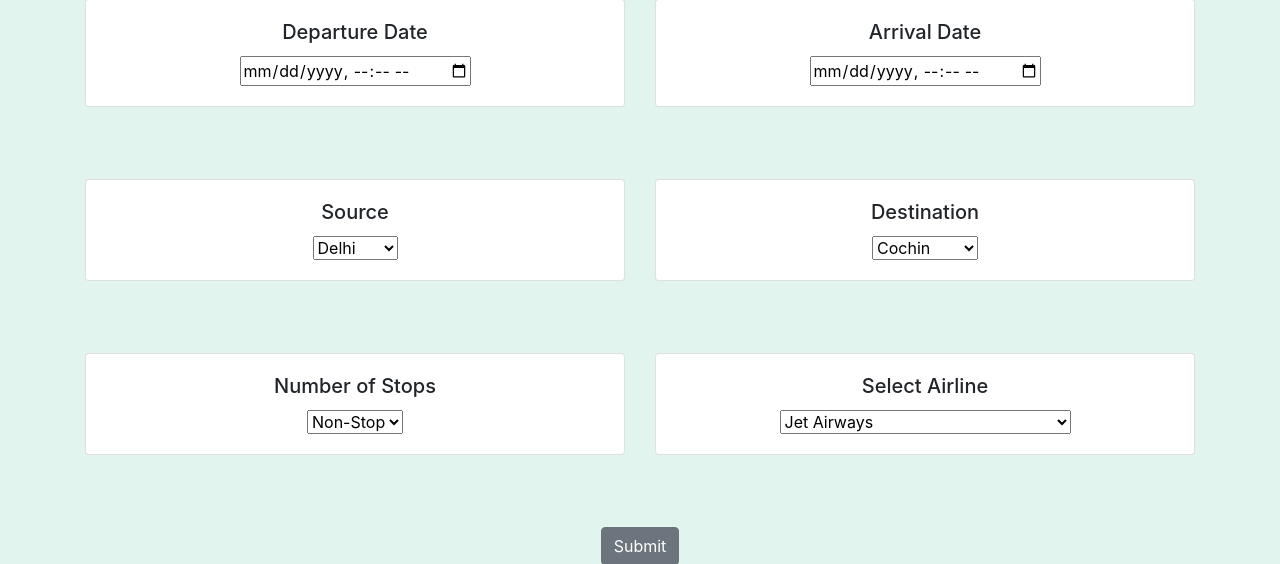
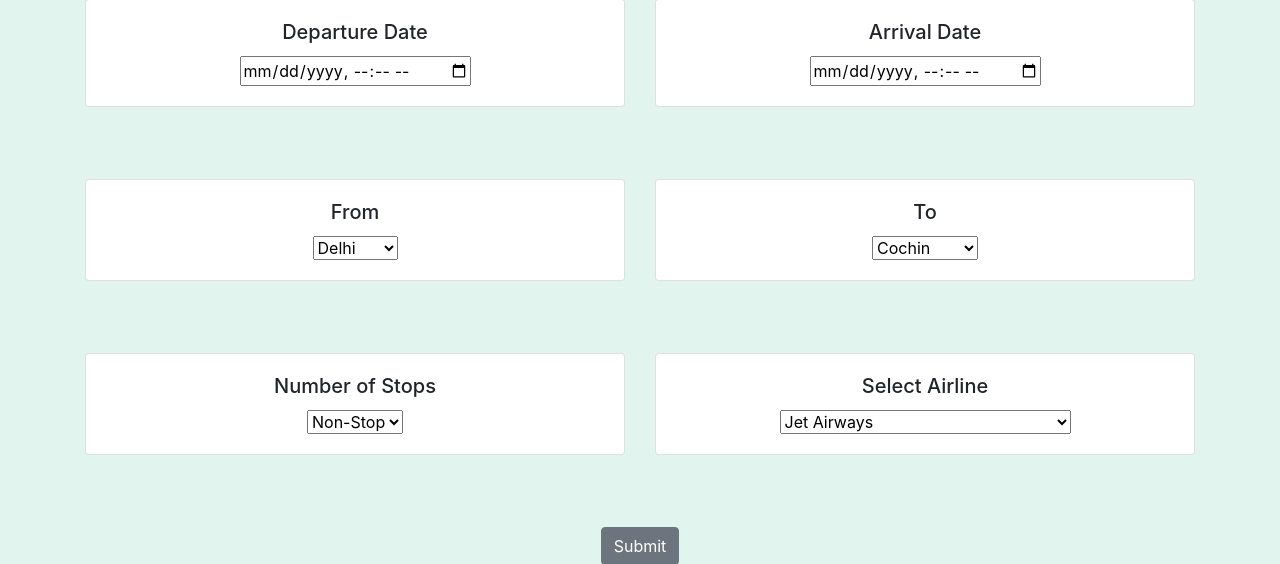
Before and after one commit to fadhilsalih1994/Flight-Fare_Prediction, a Flask app: page / in a window 1280 px wide. Shown: the part 129-693 px from the top of the page. Run offline with Flask 2, Linux system fonts and the light colour scheme; parts of the project's set-up code (start-up, migrations or seed data) failed here and were passed over; some libraries are stand-ins or nearby versions.

Commit message:
Update Index.html

```diff
--- a/templates/Index.html
+++ b/templates/Index.html
@@ -71,7 +71,7 @@
                     <div class="card">
                         <div class="card-body">
                             <!-- Source -->
-                            <h5 class="card-title">Source</h5>
+                            <h5 class="card-title">From</h5>
                             <select name="Source" id="Source" required="required">
                                 <option value="Delhi">Delhi</option>
                                 <option value="Kolkata">Kolkata</option>
@@ -84,7 +84,7 @@
                 <div class="col-sm-6">
                     <div class="card">
                         <div class="card-body">
-                            <h5 class="card-title">Destination</h5>
+                            <h5 class="card-title">To</h5>
                             <!-- Destination -->
                             <select name="Destination" id="Destination" required="required">
                                 <option value="Cochin">Cochin</option>
```
